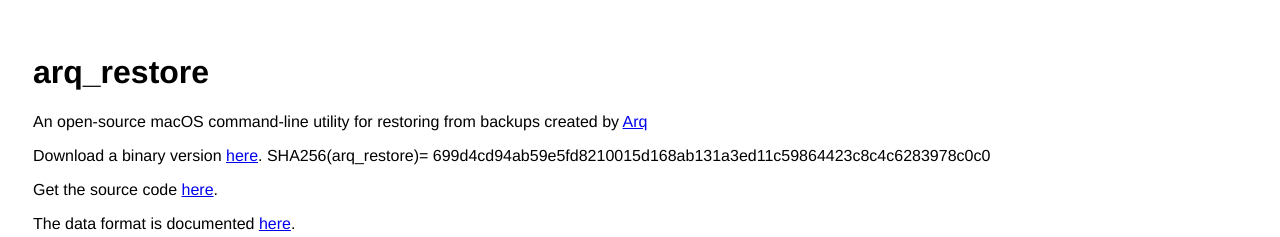
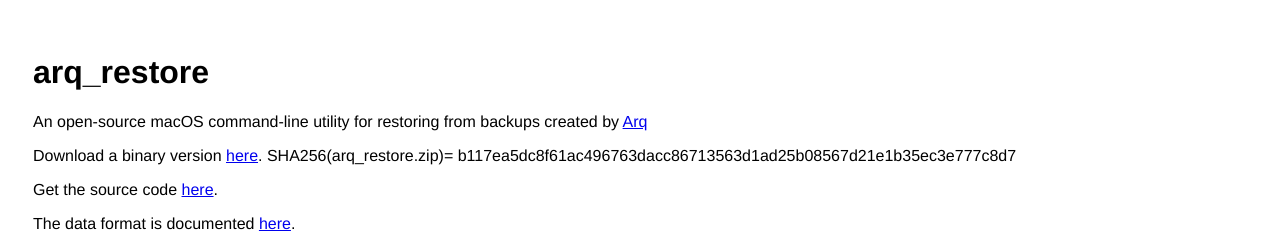
Before and after one commit to arqbackup/arqbackup.github.io, a plain HTML site: page arq_restore/index.html in a window 1280 px wide. Shown: the top 237 px of the page. Drawn offline with Linux system fonts and the light colour scheme.

Commit message:
corrected the checksum for arq_restore.zip

```diff
--- a/arq_restore/index.html
+++ b/arq_restore/index.html
@@ -7,7 +7,8 @@
 <div id="contentsHome">
 <h1>arq_restore</h1>
 <p>An open-source macOS command-line utility for restoring from backups created by <a href="http://www.arqbackup.com/">Arq</a></p>
-<p>Download a binary version <a href="arq_restore.zip">here</a>. SHA256(arq_restore)= 699d4cd94ab59e5fd8210015d168ab131a3ed11c59864423c8c4c6283978c0c0
+<p>Download a binary version <a href="arq_restore.zip">here</a>.
+SHA256(arq_restore.zip)= b117ea5dc8f61ac496763dacc86713563d1ad25b08567d21e1b35ec3e777c8d7
 </p>
 <p>Get the source code <a href="http://github.com/arqbackup/arq_restore">here</a>.</p>
 <p>The data format is documented <a href="http://www.arqbackup.com/arq_data_format.txt">here</a>.</p>
```
